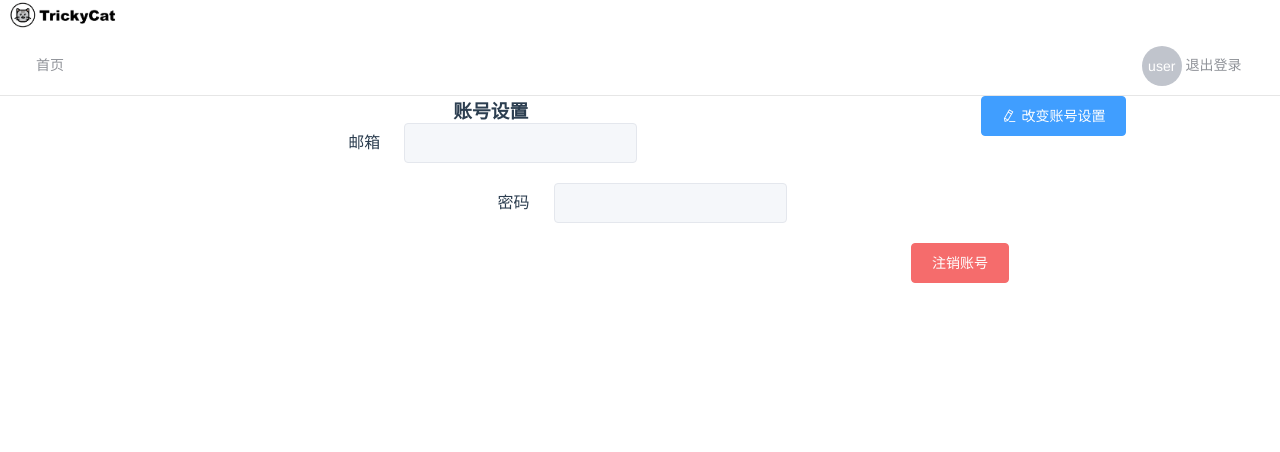
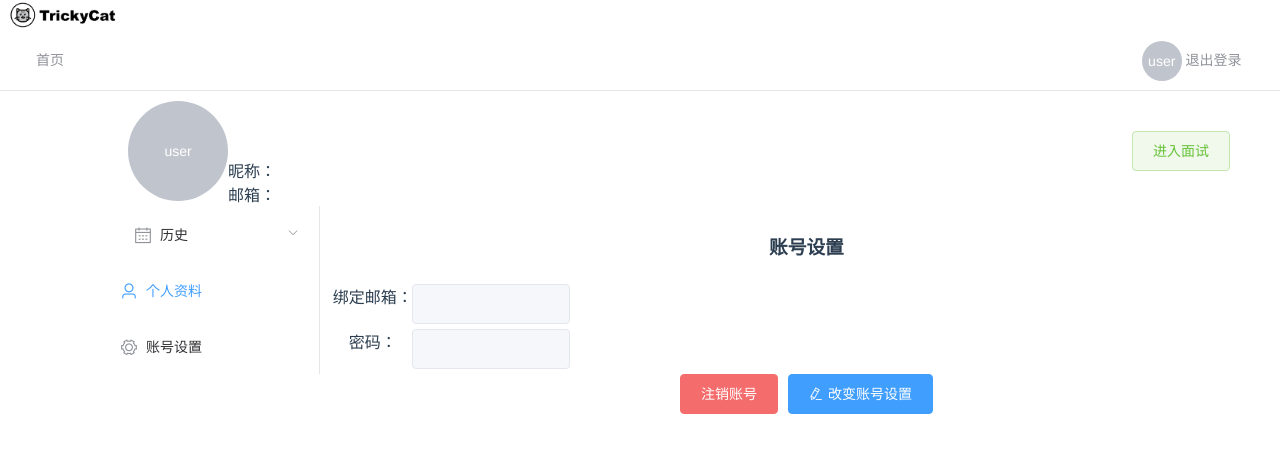
Before and after one commit to Course-Design-Of-Software-Engineering/Online-Programming-Test-Platform, a Vue app in the folder OPTP front-end/: page /#/accountSetting in a window 1280 px wide. Shown: the top 452 px of the page. Built offline with nearby package versions, Linux system fonts and the light colour scheme.

Commit message:
组件打包和css修改

```diff
--- /dev/null
+++ b/OPTP front-end/src/components/headNavigater.vue
@@ -0,0 +1,21 @@
+<template>
+	<div class="headNavigator">
+		<el-menu :default-active="activeIndex" class="el-menu-demo" mode="horizontal" @select="handleSelect">
+		<router-link to="/intervieweeHome" style="text-decoration:none; color: #2C3E50;">
+			<el-menu-item index="1" style="width: 100px;">
+				首页
+			</el-menu-item>
+		</router-link>
+			<el-menu-item index="2" style="float: right; padding-right: 3%;">
+				<el-avatar> user </el-avatar>
+				退出登录
+			</el-menu-item>
+		</el-menu>
+	</div>
+</template>
+
+<script>
+</script>
+
+<style>
+</style>
--- /dev/null
+++ b/OPTP front-end/src/components/homeInro.vue
@@ -0,0 +1,30 @@
+<template>
+	<div class="homeIntro">
+		<div style="float: left;padding-left: 10%;">
+		<div class="singleIntro">
+			<el-avatar shape="circle" :size="100"> user </el-avatar>
+		</div>
+		<div class="singleIntro" >
+			<p>昵称：</p>
+			<p>邮箱：</p>
+		</div>
+		</div>
+		<div class="singleIntro" style="float: right; padding: 20px;margin-top: 20px;margin-right: 30px;">
+			<el-button type="success" plain>进入面试</el-button>
+		</div>
+	</div>
+</template>
+
+<script>
+</script>
+
+<style>
+	.homeIntro{
+		float: left;
+
+		width: 100%;
+	}
+	.singleInfo{
+
+	}
+</style>
--- /dev/null
+++ b/OPTP front-end/src/components/leftNavigater.vue
@@ -0,0 +1,39 @@
+<template>
+	<div class="leftNavigator" style="width: 25%;box-sizing: border-box;">
+		<el-col :span="12" style="width: 100%;">
+			<el-menu default-active="2" class="el-menu-vertical-demo" @open="handleOpen" @close="handleClose">
+				<el-submenu index="1">
+					<template slot="title">
+						<i class="el-icon-date"></i>
+						<span>历史</span>
+					</template>
+					<el-menu-item-group>
+						<router-link to="/historyInterview" style="text-decoration:none; color: #2C3E50;"><el-menu-item index="1-1">历史面试</el-menu-item></router-link>
+						<el-menu-item index="1-2">历史题目</el-menu-item>
+					</el-menu-item-group>
+				</el-submenu>
+				<router-link to="/personalInfo" style="text-decoration:none;">
+					<el-menu-item index="2">
+						<i class="el-icon-user"></i>
+						<span slot="title">个人资料</span>
+					</el-menu-item>
+				</router-link>
+				<router-link to="/accountSetting" style="text-decoration:none; color: #2C3E50;">
+					<el-menu-item index="3">
+						<i class="el-icon-setting"></i>
+						<span slot="title">账号设置</span>
+					</el-menu-item>
+				</router-link>
+			</el-menu>
+		</el-col>
+	</div>
+</template>
+
+<script>
+</script>
+
+<style>
+	.leftNavigator{
+		float: left;
+	}
+</style>
--- a/OPTP front-end/src/views/accountSetting.vue
+++ b/OPTP front-end/src/views/accountSetting.vue
@@ -12,44 +12,68 @@
 				</el-menu-item>
 			</el-menu>
 		</div>
-		<div style="float: right;padding-right: 12%;">
-			<el-button type="primary" icon="el-icon-edit">改变账号设置</el-button>
+		<home-intro></home-intro>
+		<left-navigator></left-navigator>
+		<div class="accSetting">
+			<h3  style="margin-bottom: 25px;">账号设置</h3>
+			<div class="accEditDiv" style=" margin-top: 10px;">
+			<!--邮箱-->
+			<div class="singleInfo">
+			<el-row >
+				<el-col :span="2"><div class="infoTitle">绑定邮箱：</div></el-col>
+				<el-col :span="4"><div>
+						<el-input
+							v-model="email"
+							:disabled="true">
+						</el-input>
+				</div></el-col>
+			</el-row>
+			</div>
+			<!--密码-->
+			<div class="singleInfo">
+			<el-row>
+				<el-col :span="2"><div class="infoTitle">密码：</div></el-col>
+				<el-col :span="4"><div>
+						<el-input
+							v-model="password"
+							:disabled="true">
+						</el-input>
+				</div></el-col>
+			</el-row>
+			</div>
+			<el-button type="danger" style="margin-left: 0%;">注销账号</el-button>
+			<el-button type="primary" icon="el-icon-edit" >改变账号设置</el-button>
 		</div>
-		<div>
-			<h3>账号设置</h3>
-			<div class="singleInfo">
-				<div class="infoTitle">邮箱</div>
-				<div class="showinfo">
-					<el-input class="showinfo" v-model="email" :disabled="true"></el-input>
-				</div>
-			</div>
-			<div class="singleInfo">
-				<div class="infoTitle">密码</div>
-				<div class="showinfo">
-					<el-input class="showinfo" v-model="password" :disabled="true"></el-input>
-				</div>
-			</div>
-			<el-button type="danger" style="margin-left: 50%;">注销账号</el-button>
 		</div>
 	</div>
 </template>
 
 <script>
+	import leftNavigator from '../components/leftNavigater.vue'
+	import homeIntro from '../components/homeInro.vue'
+	export default{
+		components:{
+			leftNavigator,
+			homeIntro
+
+		}
+	}
 </script>
 
 <style>
-	.singleInfo {
-		margin-bottom: 20px;
+
+	.el-row{
+		height: 25px;
+	}
+	.infoTitle {
+		text-align: center;
+	}
+	.accSetting{
+		margin-left: 26%;
+		padding-top: 11%;
 	}
 
-	.infoTitle {
-		display: inline-block;
-		width: 80px;
-		text-align: center;
-	}
-
-	.showinfo {
-		display: inline-block;
-		margin-right: 20px;
+	.singleInfo{
+		margin-bottom: 10px;
 	}
 </style>
--- a/OPTP front-end/src/views/historyInterview.vue
+++ b/OPTP front-end/src/views/historyInterview.vue
@@ -1,5 +1,8 @@
 <template>
 <div>
+	<home-intro></home-intro>
+	<left-navigator></left-navigator>
+	<div class="interviewTable">
 	<el-button @click="resetDateFilter">清除日期过滤器</el-button>
 	<el-button @click="clearFilter">清除所有过滤器</el-button>
 	<el-table
@@ -57,10 +60,17 @@
 	</el-table-column>
 	</el-table>
 	</div>
+	</div>
 </template>
 
 <script>
+	import leftNavigator from '../components/leftNavigater.vue'
+	import homeIntro from '../components/homeInro.vue'
 	export default {
+		components:{
+		leftNavigator,
+		homeIntro
+		},
     data() {
       return {
         tableData: [{
@@ -93,7 +103,8 @@
       clearFilter() {
         this.$refs.filterTable.clearFilter();
       },
-      formatter(row, column) {
+	formatter(row) {
+
         return row.address;
       },
       filterTag(value, row) {
@@ -106,3 +117,9 @@
     }
   }
 </script>
+<style>
+	.interviewTable{
+		margin-top: 15px;
+		margin-left: 26%;
+	}
+</style>
--- a/OPTP front-end/src/views/intervieweeHome.vue
+++ b/OPTP front-end/src/views/intervieweeHome.vue
@@ -1,61 +1,22 @@
 <template>
 	<div>
-		<div class="first-navigator">
-			<el-menu :default-active="activeIndex" class="el-menu-demo" mode="horizontal" @select="handleSelect">
-				<el-menu-item index="1" style="width: 100px;">
-					首页
-				</el-menu-item>
-
-				<el-menu-item index="2" style="float: right; padding-right: 3%;">
-					<el-avatar> user </el-avatar>
-					退出登录
-				</el-menu-item>
-			</el-menu>
-		</div>
-		<div class="intro">
-			<div class="singleIntro">
-				<el-avatar shape="circle" :size="100"> user </el-avatar>
-			</div>
-			<div class="singleIntro" style="margin-left: 25px;">
-				<p>昵称：</p>
-				<p>邮箱：</p>
-			</div>
-			<div class="singleIntro" style="float: right; padding: 20px;margin-top: 20px;margin-right: 30px;">
-				<el-button type="success" plain>进入面试</el-button>
-			</div>
-		</div>
-		<div class="second-navigator" style="width: 50%;">
-			<el-col :span="12">
-				<el-menu default-active="2" class="el-menu-vertical-demo" @open="handleOpen" @close="handleClose">
-					<el-submenu index="1">
-						<template slot="title">
-							<i class="el-icon-date"></i>
-							<span>历史</span>
-						</template>
-						<el-menu-item-group>
-							<router-link to="/historyInterview" style="text-decoration:none; color: #2C3E50;"><el-menu-item index="1-1">历史面试</el-menu-item></router-link>
-							<el-menu-item index="1-2">历史题目</el-menu-item>
-						</el-menu-item-group>
-					</el-submenu>
-					<router-link to="/personalInfo" style="text-decoration:none;">
-						<el-menu-item index="2">
-							<i class="el-icon-user"></i>
-							<span slot="title">个人资料</span>
-						</el-menu-item>
-					</router-link>
-					<router-link to="/accountSetting" style="text-decoration:none; color: #2C3E50;">
-						<el-menu-item index="3">
-							<i class="el-icon-setting"></i>
-							<span slot="title">账号设置</span>
-						</el-menu-item>
-					</router-link>
-				</el-menu>
-			</el-col>
-		</div>
+		<headNavigater></headNavigater>
+		<homeIntro></homeIntro>
+		<leftNavigator></leftNavigator>
 	</div>
 </template>
 
 <script>
+	import leftNavigator from '../components/leftNavigater.vue'
+	import homeIntro from '../components/homeInro.vue'
+	import headNavigater from '../components/headNavigater.vue'
+	export default{
+		components:{
+			leftNavigator,
+			homeIntro,
+			headNavigater
+		}
+	}
 </script>
 
 <style>
--- a/OPTP front-end/src/views/personalInfo.vue
+++ b/OPTP front-end/src/views/personalInfo.vue
@@ -1,5 +1,7 @@
 <template>
 <div>
+	<homeIntro></homeIntro>
+	<leftNavigator></leftNavigator>
 	<div style="float: right;padding-right: 12%;"><el-button type="primary" icon="el-icon-edit">编辑个人资料</el-button></div>
 	<div>
 		<h3>基本信息</h3>
@@ -80,6 +82,14 @@
 </template>
 
 <script>
+	import leftNavigator from '../components/leftNavigater.vue'
+	import homeIntro from '../components/homeInro.vue'
+	export default {
+		components:{
+		leftNavigator,
+		homeIntro
+		},
+	}
 </script>
 <style>
 	.singleInfo{
--- a/OPTP front-end/src/views/register.vue
+++ b/OPTP front-end/src/views/register.vue
@@ -1,34 +1,13 @@
+
 <template>
 	<div class="register">
 		<h1 style="text-align: center;margin-bottom: 30px;">用户注册</h1>
 		<el-tabs type="border-card">
 			<el-tab-pane label="面试者注册">
-				<div class="leftBlock">
-					邮箱：<el-input v-model="input" placeholder="请输入邮箱"></el-input>
-					昵称：<el-input v-model="input" placeholder="请输入昵称"></el-input>
-					密码：<el-input v-model="input" placeholder="请输入密码"></el-input>
-					确认密码：<el-input v-model="input" placeholder="请再次输入密码以确认"></el-input>
-				</div>
-				<div class="rightBlock">
-					意向：<el-input v-model="input" placeholder="请输入你的意向"></el-input>
-					手机号：<el-input v-model="input" placeholder="请输入手机号"></el-input>
-					密码：<el-input v-model="input" placeholder="请输入密码"></el-input>
-					确认密码：<el-input v-model="input" placeholder="请再次输入密码以确认"></el-input>
-				</div>
+
 			</el-tab-pane>
 			<el-tab-pane label="面试官注册">
-				<div class="leftBlock">
-					邮箱：<el-input v-model="input" placeholder="请输入邮箱"></el-input>
-					昵称：<el-input v-model="input" placeholder="请输入昵称"></el-input>
-					密码：<el-input v-model="input" placeholder="请输入密码"></el-input>
-					确认密码：<el-input v-model="input" placeholder="请再次输入密码以确认"></el-input>
-				</div>
-				<div class="rightBlock">
-					意向：<el-input v-model="input" placeholder="请输入你的意向"></el-input>
-					手机号：<el-input v-model="input" placeholder="请输入手机号"></el-input>
-					密码：<el-input v-model="input" placeholder="请输入密码"></el-input>
-					确认密码：<el-input v-model="input" placeholder="请再次输入密码以确认"></el-input>
-				</div>
+				44444
 			</el-tab-pane>
 			<div class="buttGroup">
 				<el-button type="primary">确认注册</el-button>
@@ -45,20 +24,17 @@
 	.register {
 		margin: 5% 10%;
 	}
-
 	.leftBlock {
 		width: 50%;
 		box-sizing: border-box;
 		padding: 30px;
 		float: left;
 	}
-
 	.rightBlock {
 		margin-left: 50%;
 		box-sizing: border-box;
 		padding: 30px;
 	}
-
 	.buttGroup {
 		margin-left: 33%;
 	}
```
Lines whose indentation alone changed are shown as unchanged.
